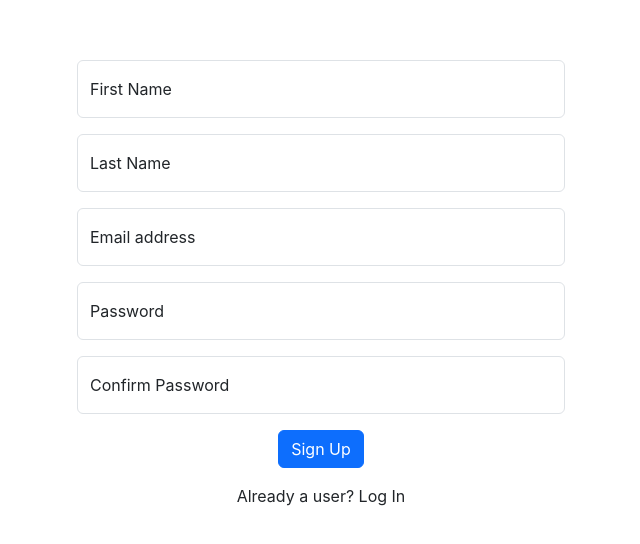
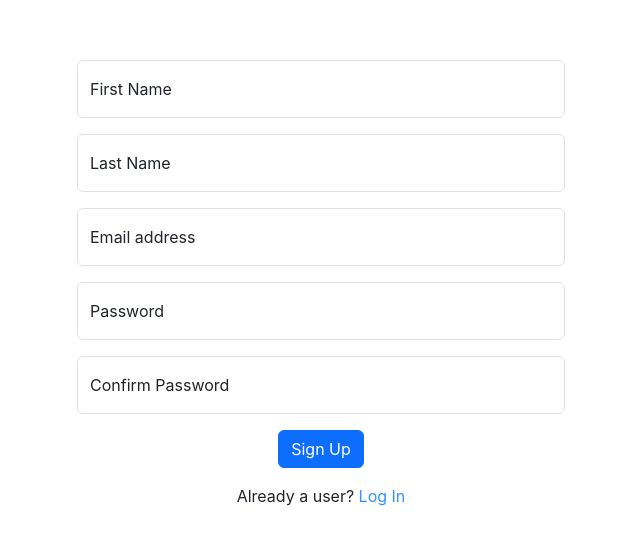
Before and after one commit to eyekavya/BlogApp-React, a React (Create React App) app: page /signup in a window 1280 px wide. Shown: the part 108-652 px from the top of the page, without its empty margins (319-959 px from the left). Built offline with nearby package versions, Linux system fonts and the light colour scheme.

Commit message:
done routing for profile page

```diff
--- a/src/App.js
+++ b/src/App.js
@@ -1,6 +1,7 @@
 import { BrowserRouter as Router, Routes, Route } from "react-router-dom";
 import "./App.css";
 import Auth from "./components/Auth";
+import Profile from "./components/Profile";
 
 function App() {
   return (
@@ -9,6 +10,7 @@ function App() {
         <Routes>
           <Route path="/signup" element={<Auth />}></Route>
           <Route path="/login" element={<Auth formType="login" />}></Route>
+          <Route path="/profile" element={<Profile />}></Route>
         </Routes>
       </Router>
     </>
--- a/src/components/Auth/index.js
+++ b/src/components/Auth/index.js
@@ -21,6 +21,10 @@ function Auth({ formType }) {
 
   const onChangeInput = (event) => {
     setFormValues({ ...formValues, [event.target.name]: event.target.value });
+  };
+
+  const onClickSubmit = () => {
+    navigate("/profile");
   };
   return (
     <>
@@ -95,18 +99,34 @@ function Auth({ formType }) {
           </div>
         )}
 
-        <button type="button" className="btn btn-primary m-3">
+        <button
+          type="button"
+          className="btn btn-primary m-3"
+          onClick={onClickSubmit}
+        >
           {formType === "login" ? "Log In" : "Sign Up"}
         </button>
 
         <div>
           {formType === "login" ? (
             <p>
-              Not a user? <span onClick={notUser}>Sign Up</span>
+              Not a user?{" "}
+              <span
+                onClick={notUser}
+                style={{ color: "#3194f7", cursor: "pointer" }}
+              >
+                Sign Up
+              </span>
             </p>
           ) : (
             <p>
-              Already a user? <span onClick={alreadyUser}>Log In</span>{" "}
+              Already a user?{" "}
+              <span
+                onClick={alreadyUser}
+                style={{ color: "#3194f7", cursor: "pointer" }}
+              >
+                Log In
+              </span>{" "}
             </p>
           )}
         </div>
--- /dev/null
+++ b/src/components/Profile/index.js
@@ -0,0 +1,11 @@
+import React from "react";
+
+function Profile() {
+  return (
+    <>
+      <div>kn,mn</div>
+    </>
+  );
+}
+
+export default Profile;
```
